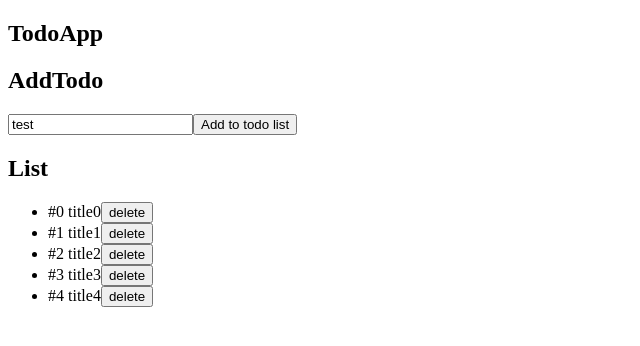
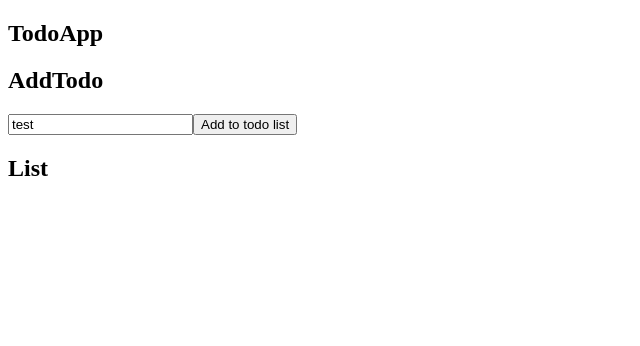
Before and after one commit to Pippippi3104/2020_ReactRedux-FrontEnd, a React (Create React App) app in the folder src/todoapp01/: page / in a window 1280 px wide. Shown: the top 346 px of the page, without its empty margins (0-640 px from the left). Built offline with nearby package versions, Linux system fonts and the light colour scheme.

Commit message:
# note the progress - 03

```diff
--- a/src/todoapp01/src/TodoApp.js
+++ b/src/todoapp01/src/TodoApp.js
@@ -8,11 +8,11 @@ export class TodoApp extends React.Component {
         super(props);
         this.state = {
             todos: [
-                { id: 0, title: "title0" },
+                /* { id: 0, title: "title0" },
                 { id: 1, title: "title1" },
                 { id: 2, title: "title2" },
                 { id: 3, title: "title3" },
-                { id: 4, title: "title4" },
+                { id: 4, title: "title4" }, */
             ],
             nextId: 0,
         }
@@ -38,8 +38,9 @@ export class TodoApp extends React.Component {
     };
 
     deleteTodo = id => {
+        const { todos } = this.state;
         this.setState({
-            todos: this.state.todos.filter(todo=>{
+            todos: todos.filter(todo=>{
                 return todo.id !== id
         })})
     }
--- a/src/todoapp01/src/components/List.js
+++ b/src/todoapp01/src/components/List.js
@@ -6,13 +6,14 @@ export class List extends React.Component {
     }
 
     render() {
+        const {deleteTodo } = this.props;
         const list = this.props.todos.map(todo => {
             return (
                 <li key={todo.id}>
                     #{todo.id} {todo.title}{""}
                     <button
                         onClick={() => {
-                            this.props.deleteTodo(todo.id);
+                            deleteTodo(todo.id);
                     }}>
                         delete
                     </button>
```
Also changed, not shown: 1 other file (tests, documents, lock files or other folders).
